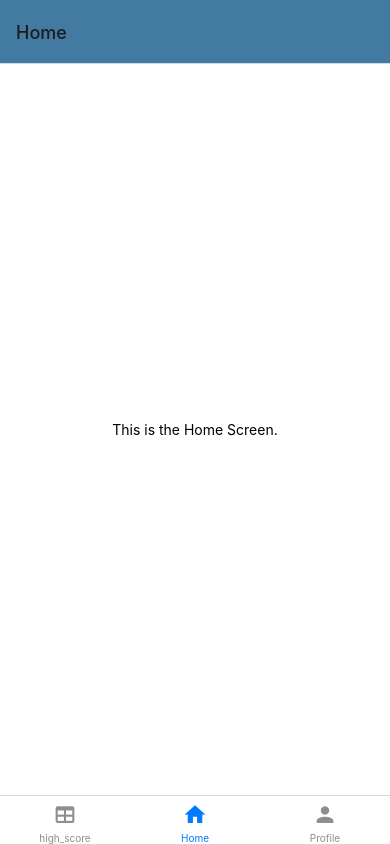
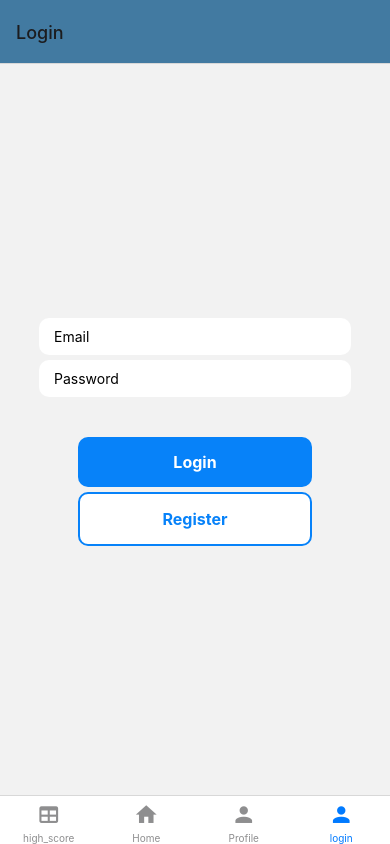
Before and after one commit to kristiankrogenes/tasso-frontend, a React Native app: screen /Login in a window 390 px wide. Built offline with nearby package versions, Linux system fonts and the light colour scheme; no server answers.

Commit message:
init for auth and firebase

```diff
--- /dev/null
+++ b/firebase.js
@@ -0,0 +1,34 @@
+// Import the functions you need from the SDKs you need
+import { initializeApp } from "firebase/app";
+import { getAuth } from "firebase/auth";
+// import { getAnalytics } from "firebase/analytics";
+// import * as firebase from "firebase";
+
+// TODO: Add SDKs for Firebase products that you want to use
+// https://firebase.google.com/docs/web/setup#available-libraries
+
+// Your web app's Firebase configuration
+// For Firebase JS SDK v7.20.0 and later, measurementId is optional
+const firebaseConfig = {
+  apiKey: "AIzaSyCPRTGMRsiIuvxPLznXmQ7-8zauvEzi1Ik",
+  authDomain: "tasso-back9.firebaseapp.com",
+  projectId: "tasso-back9",
+  storageBucket: "tasso-back9.appspot.com",
+  messagingSenderId: "468361767022",
+  appId: "1:468361767022:web:e8c5db0bd89126ba491e7f",
+  measurementId: "G-ZVTNVXWZ8R"
+};
+
+// Initialize Firebase
+// let app;
+// if (firebase.apps.length === 0) {
+//     app = firebase.initializeApp(firebaseConfig);
+// } else {
+//     app = firebase.app();
+// }
+const app = initializeApp(firebaseConfig);
+const auth = getAuth(app);
+export { auth };
+
+
+// const analytics = getAnalytics(app);
--- a/package.json
+++ b/package.json
@@ -10,10 +10,13 @@
   },
   "dependencies": {
     "@expo/vector-icons": "^13.0.0",
+    "@react-native-firebase/app": "^16.4.5",
     "@react-navigation/bottom-tabs": "^6.4.0",
     "@react-navigation/native": "^6.0.13",
     "expo": "~47.0.3",
+    "expo-dev-client": "^2.0.0",
     "expo-status-bar": "~1.4.2",
+    "firebase": "^9.14.0",
     "react": "18.1.0",
     "react-native": "0.70.5",
     "react-native-dropdown-select-list": "^2.0.2",
--- a/src/components/NavStack.js
+++ b/src/components/NavStack.js
@@ -3,6 +3,7 @@ import * as React from 'react';
 import HomeScreen from '../screens/HomeScreen';
 import ProfileScreen from '../screens/ProfileScreen';
 import HighScoreScreen from '../screens/HighScoreScreen';
+import LoginScreen from '../screens/LoginScreen';
 
 import { createBottomTabNavigator } from '@react-navigation/bottom-tabs';
 import { MaterialCommunityIcons } from '@expo/vector-icons';
@@ -48,6 +49,16 @@ export default function NavStack() {
                     ),
                 }}
             />
+            <Tab.Screen
+                name="Login"
+                component={LoginScreen}
+                options={{
+                tabBarLabel: 'login',
+                    tabBarIcon: ({ color, size }) => (
+                        <MaterialCommunityIcons name="account" color={color} size={size} />
+                    ),
+                }}
+            />
         </Tab.Navigator>
     );
 }
--- a/src/screens/HomeScreen.js
+++ b/src/screens/HomeScreen.js
@@ -1,10 +1,32 @@
 import React from 'react';
 import { StyleSheet, Text, View, Button, Image, TouchableOpacity } from 'react-native';
 
-export default function HomeScreen() {
+import { signOut } from "firebase/auth";
+import { auth } from '../../firebase';
+
+export default function HomeScreen({ navigation }) {
+    const [loggedInUserEmail, setLoggedInUserEmail] = React.useState(auth.currentUser?.email);
+    const handleSignOut = () => {
+        signOut(auth)
+            .then(() => {
+                navigation.navigate("Login")
+            })
+            .catch(error => alert(error.message))
+    }
+
     return (
-        <View style={styles.homeScreenContainer}>
-            <Text>This is the Home Screen.</Text>
+        // <View style={styles.homeScreenContainer}>
+        //     <Text>This is the Home Screen.</Text>
+        // </View>
+
+        <View style={styles.container}>
+            <Text>Email: {loggedInUserEmail}</Text>
+            <TouchableOpacity
+                onPress={handleSignOut}
+                style={styles.button}
+            >
+                <Text style={styles.buttonText}>Sign out</Text>
+            </TouchableOpacity>
         </View>
     );
 }
@@ -16,4 +38,22 @@ const styles = StyleSheet.create({
         alignItems: 'center',
         justifyContent: 'center',
     },
+    container: {
+        flex: 1,
+        justifyContent: 'center',
+        alignItems: 'center'
+    },
+    button: {
+        backgroundColor: '#0782F9',
+        width: '60%',
+        padding: 15,
+        borderRadius: 10,
+        alignItems: 'center',
+        marginTop: 40,
+    },
+    buttonText: {
+        color: 'white',
+        fontWeight: '700',
+        fontSize: 16,
+    },
 });
--- /dev/null
+++ b/src/screens/LoginScreen.js
@@ -0,0 +1,135 @@
+import * as React from 'react';
+// import { useNavigation } from '@react-navigation/core';
+// import { NavigationContainer } from '@react-navigation/native';
+import { KeyboardAvoidingView, StyleSheet, Text, TextInput, TouchableOpacity, View } from 'react-native';
+
+import { auth } from '../../firebase';
+import { createUserWithEmailAndPassword, signInWithEmailAndPassword } from "firebase/auth";
+
+function LoginScreen({ navigation }) {
+    const [email, setEmail] = React.useState('');
+    const [password, setPassword] = React.useState('');
+    const [renderCount, setRenderCount] = React.useState(0);
+    // const navigation = useNavigation();
+
+    React.useEffect(() => {
+        console.log("RE-RENDER");
+        const unsubscribe = auth.onAuthStateChanged(user => {
+            if (user) {
+                console.log("User logged in.")
+                navigation.navigate("Home");
+            } else {
+                console.log("Not logged in.");
+            }
+        });
+
+        return unsubscribe;
+    }, [renderCount]);
+
+    const handleSignUp = () => {
+        createUserWithEmailAndPassword(auth, email, password)
+            .then(userCredentials => {
+                const user = userCredentials.user;
+                setRenderCount(renderCount+1);
+                console.log('Registered with:', user.email);
+            })
+            .catch(error => alert(error.message));
+    }
+
+    const handleLogin = () => {
+        signInWithEmailAndPassword(auth, email, password)
+        .then(userCredentials => {
+            const user = userCredentials.user;
+            setRenderCount(renderCount+1);
+            console.log('Logged in with:', user.email);
+        })
+        .catch(error => alert(error.message));
+    }
+
+    return (
+        <KeyboardAvoidingView
+            style={styles.container}
+            behavior="padding"
+        >
+            <View style={styles.inputContainer}>
+                <TextInput
+                    placeholder="Email"
+                    value={email}
+                    onChangeText={text => setEmail(text)}
+                    style={styles.input}
+                />
+                <TextInput
+                    placeholder="Password"
+                    value={password}
+                    onChangeText={text => setPassword(text)}
+                    style={styles.input}
+                    secureTextEntry
+                />
+            </View>
+
+            <View style={styles.buttonContainer}>
+                <TouchableOpacity
+                    onPress={handleLogin}
+                    style={styles.button}
+                >
+                    <Text style={styles.buttonText}>Login</Text>
+                </TouchableOpacity>
+                <TouchableOpacity
+                    onPress={handleSignUp}
+                    style={[styles.button, styles.buttonOutline]}
+                >
+                    <Text style={styles.buttonOutlineText}>Register</Text>
+                </TouchableOpacity>
+            </View>
+        </KeyboardAvoidingView>
+    );
+}
+
+export default LoginScreen;
+
+const styles = StyleSheet.create({
+  container: {
+    flex: 1,
+    justifyContent: 'center',
+    alignItems: 'center',
+  },
+  inputContainer: {
+    width: '80%'
+  },
+  input: {
+    backgroundColor: 'white',
+    paddingHorizontal: 15,
+    paddingVertical: 10,
+    borderRadius: 10,
+    marginTop: 5,
+  },
+  buttonContainer: {
+    width: '60%',
+    justifyContent: 'center',
+    alignItems: 'center',
+    marginTop: 40,
+  },
+  button: {
+    backgroundColor: '#0782F9',
+    width: '100%',
+    padding: 15,
+    borderRadius: 10,
+    alignItems: 'center',
+  },
+  buttonOutline: {
+    backgroundColor: 'white',
+    marginTop: 5,
+    borderColor: '#0782F9',
+    borderWidth: 2,
+  },
+  buttonText: {
+    color: 'white',
+    fontWeight: '700',
+    fontSize: 16,
+  },
+  buttonOutlineText: {
+    color: '#0782F9',
+    fontWeight: '700',
+    fontSize: 16,
+  },
+})
```
Also changed, not shown: metro.config.js (added, +11 -0 lines), 1 other file (tests, documents, lock files or other folders).
